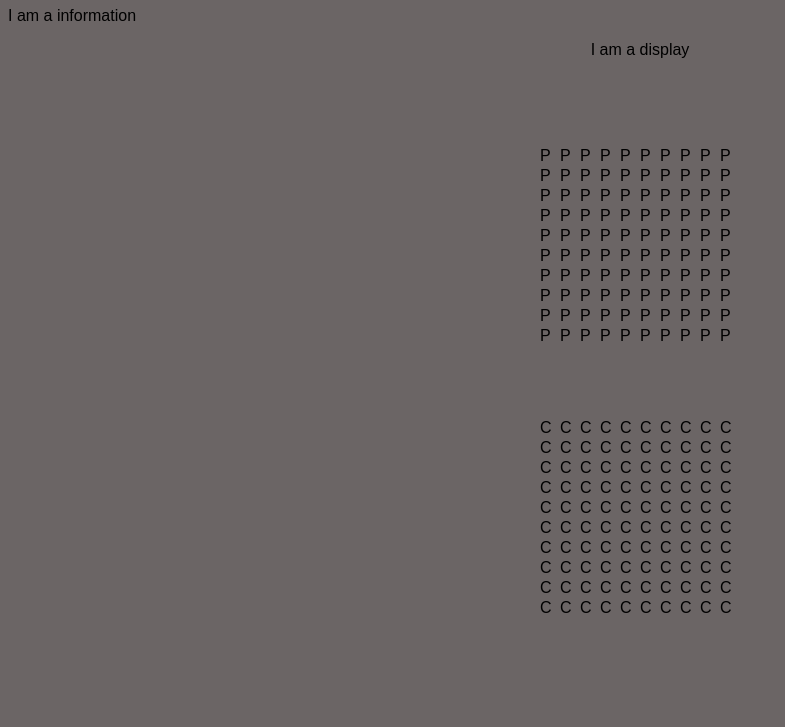
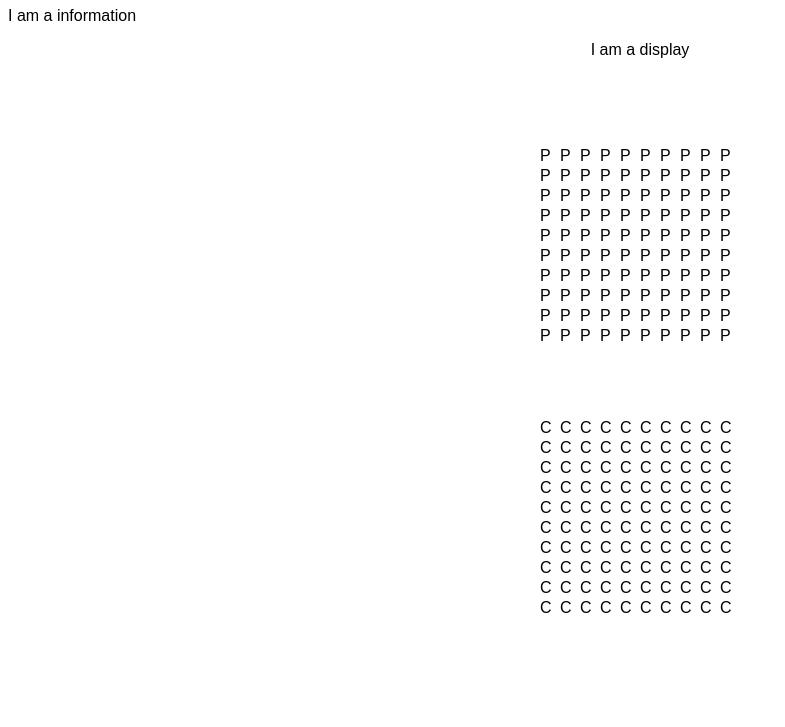
Before and after one commit to BlueInside/battleships, a website built with webpack: page public/index.html in a window 1280 px wide. Shown: the part 73-800 px from the top of the page, without its empty margins (0-785 px from the left). Built offline with nearby package versions, Linux system fonts and the light colour scheme.

Commit message:
remove background color

```diff
--- a/src/styles/style.css
+++ b/src/styles/style.css
@@ -1,6 +1,5 @@
 body {
   font-family: Arial, Helvetica, sans-serif;
-  background-color: #6b6565;
 }
 #display {
   display: flex;
```
